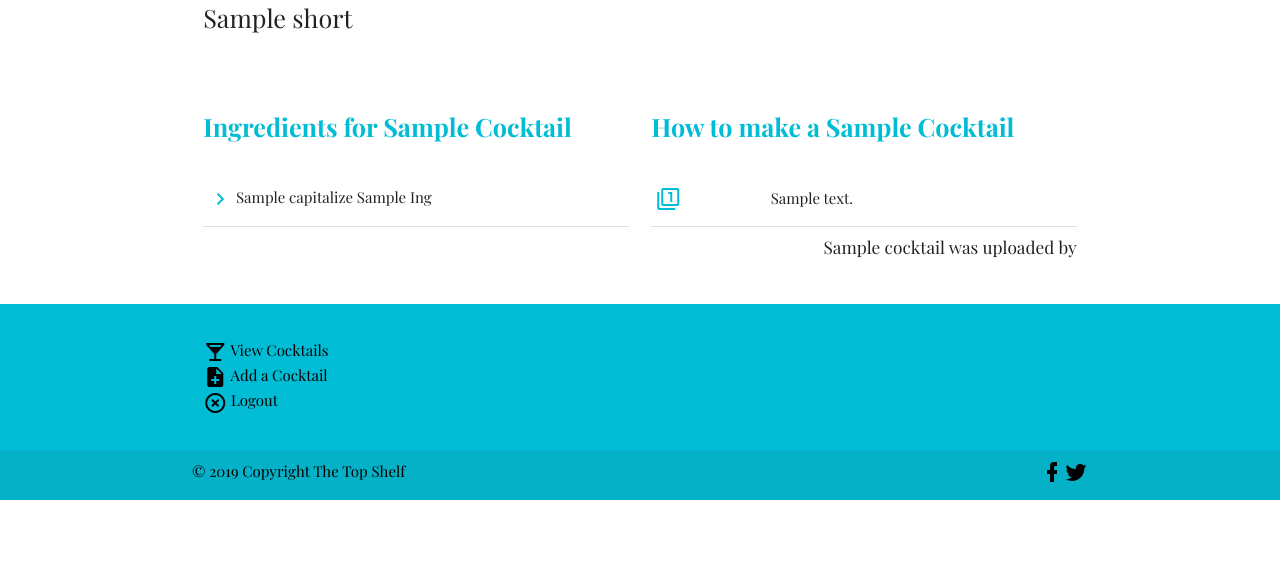
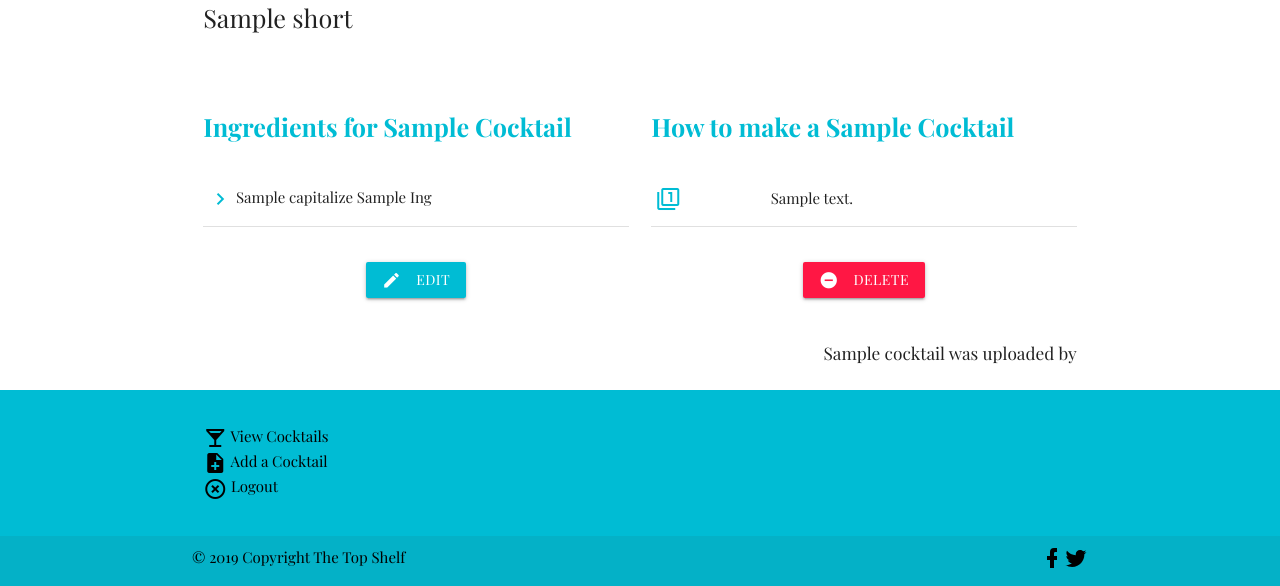
Before and after one commit to walshyc/the-top-shelf, a Flask app: template templates/single.html in a window 1280 px wide. Shown: the part 554-1140 px from the top of the page. Before the commit the page ends 1054 px from the top, so only its background shows below. Run offline with Flask 2, Linux system fonts and the light colour scheme; the visitor is signed in with stand-in values (Sample User, id 1); the template is opened without the code that fills it: most values are stand-ins (such as "Sample title", 1, 10 or a date in 2020); grey boxes marked "Sample" are stand-in pictures; some libraries are stand-ins or nearby versions.

Commit message:
added edit and delete button to single page

```diff
--- a/templates/single.html
+++ b/templates/single.html
@@ -67,12 +67,26 @@
         </table>
 
     </div>
-    <div class="row">
+
+
+
+</div>
+
+{% if session['username'] %}
+<div class="row center-align">
+
+        <div class="col s6"><a href="{{url_for('edit_cocktail', cocktail_name = cocktail.cocktail_name)}}"
+                class="card-btn cyan waves-effect waves-light btn"><i class="small material-icons left">edit</i>Edit</a>
+        </div>
+        <div class="col s6"><a href="{{url_for('delete_cocktail', cocktail_name = cocktail.cocktail_name)}}" class="card-btn  red accent-3 waves-effect waves-light btn"><i class="small material-icons left">remove_circle</i>Delete</a>
+        </div>
+    </div>
+{% endif %}
+<div class="row">
         <div class="col s12 right-align">
             <h6>{{cocktail.cocktail_name}} was uploaded by {{cocktail.added_by.title()}}</h6>
         </div>
     </div>
-</div>
 
 
 {% endblock %}
--- a/templates/user_cocktails.html
+++ b/templates/user_cocktails.html
@@ -31,7 +31,7 @@
                     <div class="col s6"><a href="{{url_for('edit_cocktail', cocktail_name = cocktails.cocktail_name)}}"
                             class="card-btn cyan waves-effect waves-light btn"><i class="small material-icons left">edit</i>Edit</a>
                     </div>
-                    <div class="col s6"><a href="{{url_for('delete_cocktail', cocktail_name = cocktails.cocktail_name)}}" class="card-btn cyan waves-effect waves-light btn"><i class="small cyan material-icons left">remove_circle</i>Delete</a>
+                    <div class="col s6"><a href="{{url_for('delete_cocktail', cocktail_name = cocktails.cocktail_name)}}" class="card-btn  red accent-3 waves-effect waves-light btn"><i class="small material-icons left">remove_circle</i>Delete</a>
                     </div>
                 </div>
 
```
